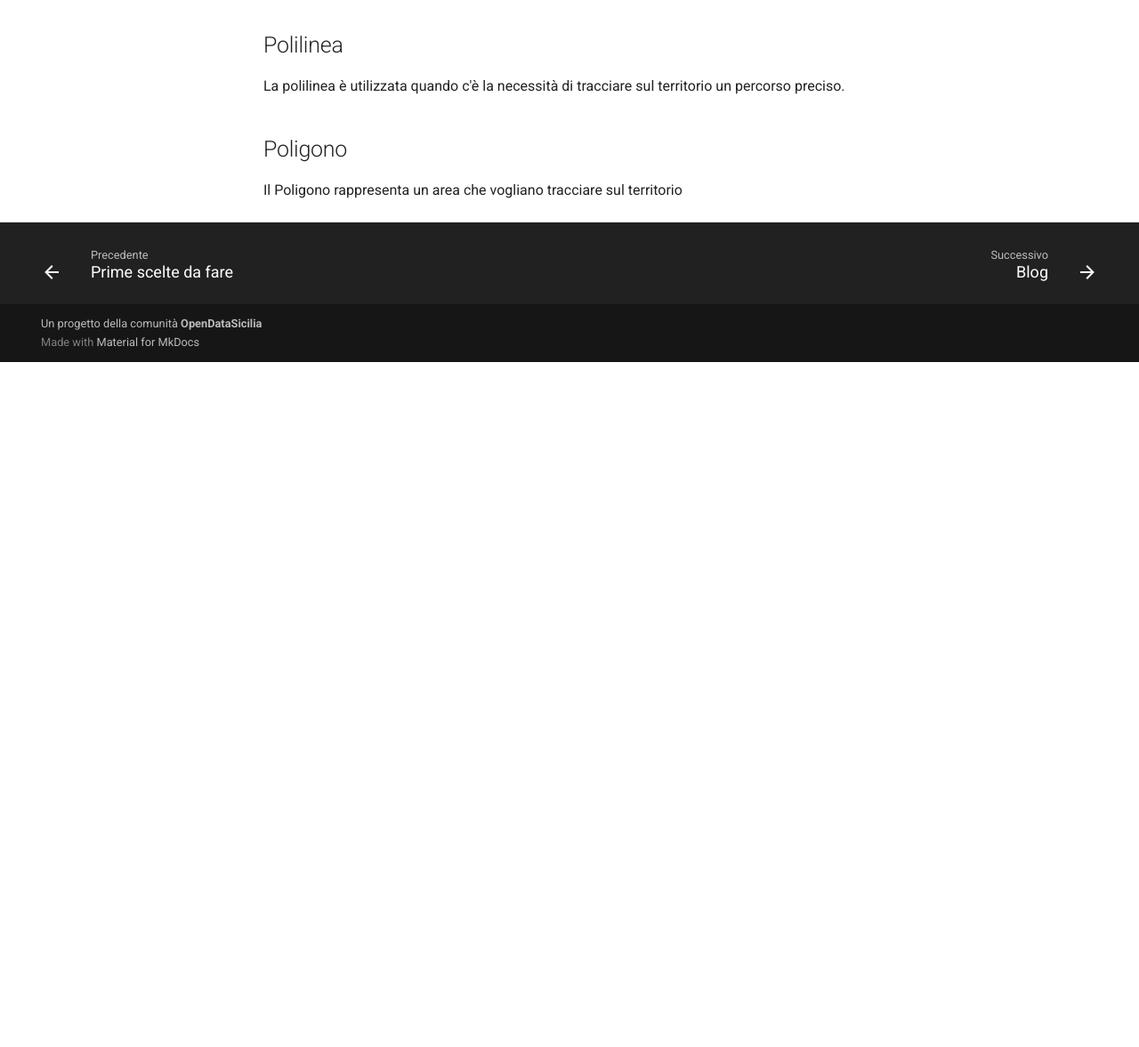
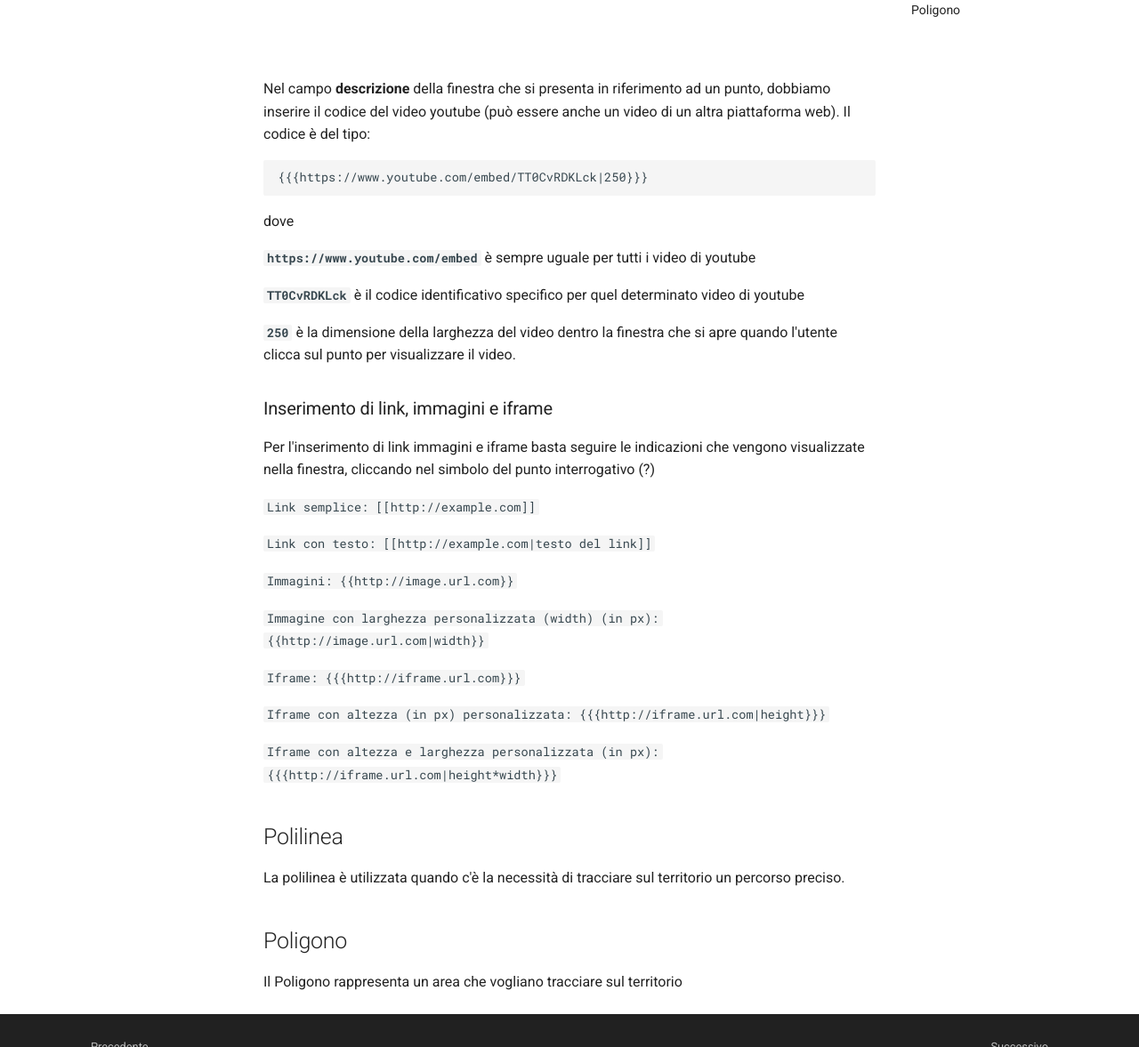
Before and after one commit to opendatasicilia/guida-umap, an MkDocs documentation site: the page built from docs/creare/inserire-manualmente.md, in a window 1280 px wide and 1400 px high, scrolled down 1107 px, cut to the strip 223-1400 px from the top of the window. Shown: the whole strip at 89% size. Built offline with MkDocs 1.6.1 and Material for MkDocs 9.7.7, drawn with Linux system fonts in a browser that asks for light colours; comment, search, counter and statistics services are not loaded; before the commit the page ends 1737 px from its top, so only the background shows below that; some of the changed text lies outside the part shown.

Commit message:
Update inserire-manualmente.md

````diff
--- a/docs/creare/inserire-manualmente.md
+++ b/docs/creare/inserire-manualmente.md
@@ -8,9 +8,44 @@ Possiamo utilizzare questi 3 strumenti per tracciare tre diversi tipi di informa
 
 Cliccando prima sull'icona del punto di interesse, poi possiamo cliccare con il mouse nel punto preciso della mappa in cui lo vogliamo posizionare, una volta effettuata questa azione si aprirà una finestra nella quale possiamo inserire un titolo al punto che abbiamo posizionato, e anche una descrizione.
 
-Nella descrizione possiamo usare carattere normale, *italico*, **grassetto**, inserire link, immagini e anche video, attraverso la funzioen di "embedding" (incorporare). Questa funzione risulta di grande utilità in quanto in un punto in cui descriviamo qualcosa possiamo approfondire l'interesse sul sito fornendo un video. Di seguito si riporta un esempio di inserimento di video in un punto.
+Nella descrizione possiamo usare carattere normale, *italico*, **grassetto**, inserire link, immagini e anche video, attraverso la funzione di "embedding" (incorporare).
+
+### Inserimento di video
+
+Questa funzione risulta di grande utilità in quanto in un punto in cui descriviamo qualcosa possiamo approfondire l'interesse sul sito fornendo un video dedicato. Di seguito si riporta un esempio di inserimento di video in un punto.
 
 <iframe width="100%" height="600px" frameborder="0" allowfullscreen allow="geolocation" src="//umap.openstreetmap.fr/it/map/mappa-delle-vittime-cadute-per-mafia-a-palermo_20793?scaleControl=false&miniMap=false&scrollWheelZoom=false&zoomControl=true&editMode=disabled&moreControl=true&searchControl=null&tilelayersControl=null&embedControl=null&datalayersControl=true&onLoadPanel=none&captionBar=false&captionMenus=true"></iframe><br></br>
+
+Nel campo **descrizione** della finestra che si presenta in riferimento ad un punto, dobbiamo inserire il codice del video youtube (può essere anche un video di un altra piattaforma web).  Il codice è del tipo:
+```
+{{{https://www.youtube.com/embed/TT0CvRDKLck|250}}}
+```
+dove
+
+**`https://www.youtube.com/embed`** è sempre uguale per tutti i video di youtube
+
+**`TT0CvRDKLck`** è il codice identificativo specifico per quel determinato video di youtube
+
+**`250`** è la dimensione della larghezza del video dentro la finestra che si apre quando l'utente clicca sul punto per visualizzare il video.
+
+
+### Inserimento di link, immagini e iframe
+
+Per l'inserimento di link immagini e iframe basta seguire le indicazioni che vengono visualizzate nella finestra, cliccando nel simbolo del punto interrogativo (?)
+
+`Link semplice: [[http://example.com]]`
+
+`Link con testo: [[http://example.com|testo del link]]`
+
+`Immagini: {{http://image.url.com}}`
+
+`Immagine con larghezza personalizzata (width) (in px): {{http://image.url.com|width}}`
+
+`Iframe: {{{http://iframe.url.com}}}`
+
+`Iframe con altezza (in px) personalizzata: {{{http://iframe.url.com|height}}}`
+
+`Iframe con altezza e larghezza personalizzata (in px): {{{http://iframe.url.com|height*width}}}`
 
 
 
````
